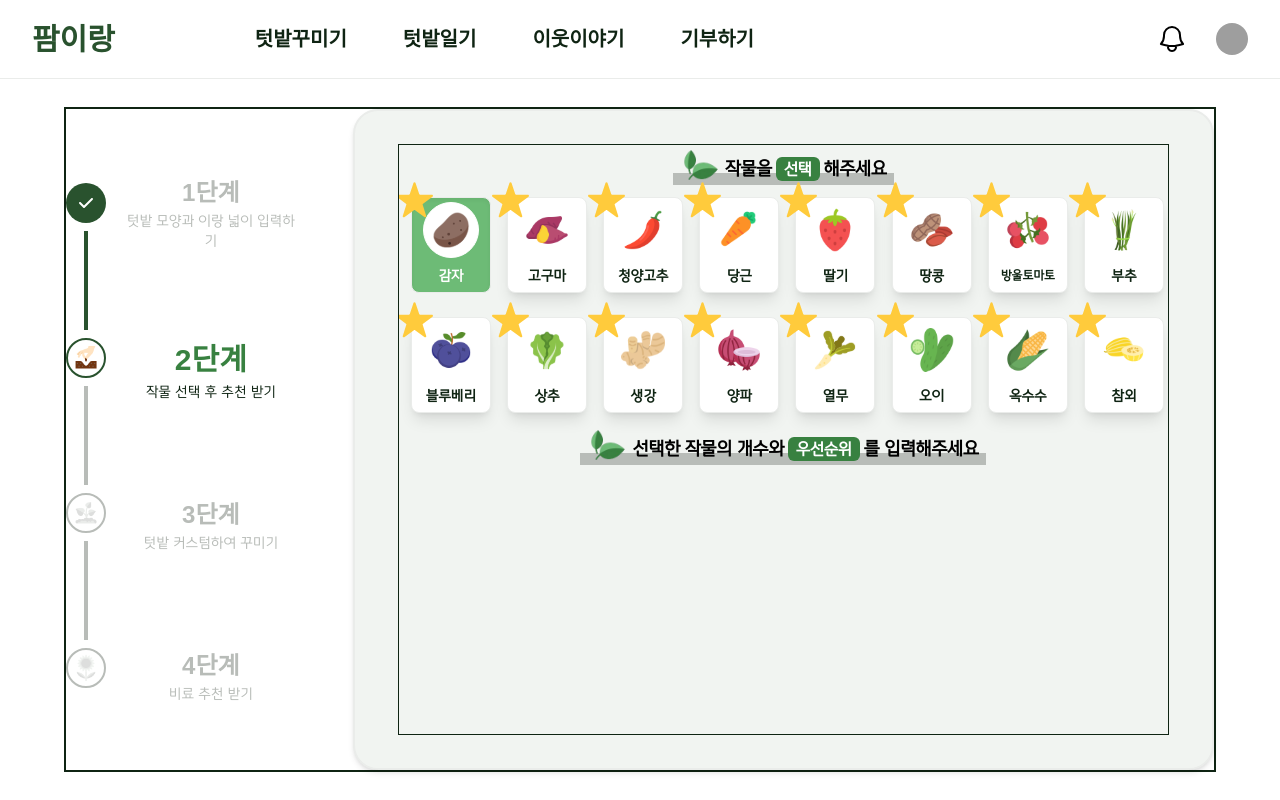
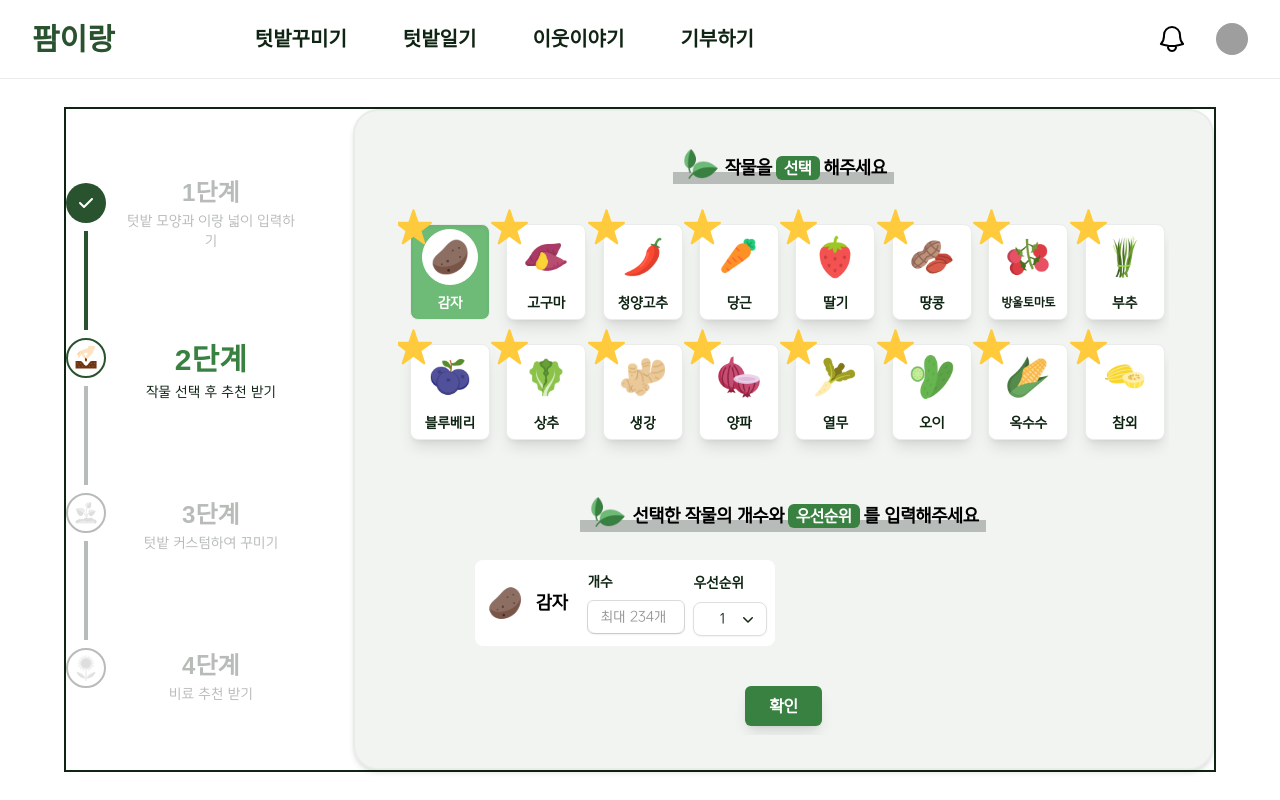
Before and after one commit to Hocheol18/Farmirang, a Next.js app in the folder frontend/: page /farm-design in a window 1280 px wide. Both pictures are taken after a click on the button "감자". Built offline with nearby package versions, Linux system fonts and the light colour scheme; grey boxes are pictures that could not be loaded; a web font is replaced by a local one.

Commit message:
[feat]: 2단계 동적 작물 input Box UI 완성

```diff
--- a/frontend/app/_components/common/Button.tsx
+++ b/frontend/app/_components/common/Button.tsx
@@ -10,7 +10,7 @@ interface Props {
 const Button = ({ text, bgStyles, textStyles, handleClick }: Props) => {
   return (
     <button
-      className={`${bgStyles} py-2 px-4 rounded-md shadow shadow-md`}
+      className={`${bgStyles} py-2 px-4 rounded-md shadow-lg`}
       onClick={handleClick}
     >
       <div className={`${textStyles} `}>{text}</div>
--- a/frontend/app/farm-design/components/step/CropsBox.tsx
+++ b/frontend/app/farm-design/components/step/CropsBox.tsx
@@ -75,9 +75,10 @@ const CropsBox = ({ id, name, isClick, isRecommend, handleClick }: Props) => {
     <div className="m-3">
       <button
         onClick={() => handleClick(id)}
-        className={`${
-          isRecommend ? "border-yellow-200" : "border-gray-200"
-        } relative w-20 h-24 px-2.5 py-1 ${clickBackColor} rounded-lg ${clickShadow} border flex-col justify-start items-center gap-1 inline-flex`}
+        className={`${isRecommend ? "border-yellow-200" : "border-gray-200"}
+          ${isClick ? `hover:bg-green-400` : `hover:bg-green-100`}
+
+        relative w-20 h-24 px-2.5 py-1 ${clickBackColor} rounded-lg ${clickShadow} border flex-col justify-start items-center gap-1 inline-flex`}
       >
         {!isRecommend && (
           <Image className="absolute  -left-4 -top-4" src={Star} alt="추천" />
--- /dev/null
+++ b/frontend/app/farm-design/components/step/second/CropsInput.tsx
@@ -0,0 +1,97 @@
+"use client";
+
+import Image, { StaticImageData } from "next/image";
+
+import Potato from "../../../../../public/icons/farms/crops-potato.svg";
+import SweetPotato from "../../../../../public/icons/farms/crops-sweet-potato.svg";
+import CheongyangChillPepper from "../../../../../public/icons/farms/crops-cheongyang-chili-pepper.svg";
+import Carrot from "../../../../../public/icons/farms/crops-carrot.svg";
+import Strawberry from "../../../../../public/icons/farms/crops-strawberry.svg";
+import Peanut from "../../../../../public/icons/farms/crops-peanut.svg";
+import CherryTomato from "../../../../../public/icons/farms/crops-cherry-tomato.svg";
+import Leek from "../../../../../public/icons/farms/crops-leek.svg";
+import Blueberry from "../../../../../public/icons/farms/crops-blueberry.svg";
+import Lettuce from "../../../../../public/icons/farms/crops-lettuce.svg";
+import Ginger from "../../../../../public/icons/farms/crops-ginger.svg";
+import Onion from "../../../../../public/icons/farms/crops-onion.svg";
+import YoungRadish from "../../../../../public/icons/farms/crops-young-radish.svg";
+import Cucumber from "../../../../../public/icons/farms/crops-cucumber.svg";
+import Corn from "../../../../../public/icons/farms/crops-corn.svg";
+import Korean from "../../../../../public/icons/farms/crops-korean-melon.svg";
+
+import { useEffect, useState } from "react";
+import Input from "@/app/_components/common/Input";
+import SelectMenu from "@/app/_components/common/SelectMenus";
+
+interface Props {
+  id: number;
+  name: string;
+}
+
+const CropsInput = ({ id, name }: Props) => {
+  const picList: StaticImageData[] = [
+    Potato,
+    SweetPotato,
+    CheongyangChillPepper,
+    Carrot,
+    Strawberry,
+    Peanut,
+    CherryTomato,
+    Leek,
+    Blueberry,
+    Lettuce,
+    Ginger,
+    Onion,
+    YoungRadish,
+    Cucumber,
+    Corn,
+    Korean,
+  ];
+
+  const priorityArr = [
+    { id: 1, name: "1" },
+    { id: 2, name: "2" },
+    { id: 3, name: "3" },
+  ];
+
+  const [priority, setPriority] = useState<number>(1);
+
+  const topcss = "flex-1 shrink-0 my-2";
+  const labelcss = "font-semibold text-black-100 text-sm";
+  const inputCSS = `text-xs w-24 rounded-lg bg-white-100 border-0 bg-transparent h-[2rem] py-1 pl-3 text-black-100 placeholder:text-gary-500 sm:text-sm sm:leading-6 shadow`;
+
+  const tmpHandleFunction = () => {};
+  return (
+    <div className="flex gap-2 items-center justify-center flex-wrap bg-white-100 rounded-lg px-2 py-1">
+      <Image className="flex-1 w-10 h-10" src={picList[id - 1]} alt={name} />
+      {/* 방울토마토는 글자가 길어.. */}
+      {id === 7 ? (
+        <div className="flex-1 text-md font-extrabold">{name}</div>
+      ) : (
+        <div className="flex-1 text-lg font-extrabold">{name}</div>
+      )}
+      <Input
+        topcss={topcss}
+        labeltext="개수"
+        labelcss={labelcss}
+        inputcss={inputCSS}
+        placeholder="최대 234개"
+        type="number"
+        value=""
+        onChange={tmpHandleFunction}
+      />
+      <div className="flex-1">
+        <SelectMenu
+          labelcss={labelcss}
+          topScript={"우선순위"}
+          items={priorityArr}
+          bordercss="border-gray-300"
+          onChange={tmpHandleFunction}
+          value={priority}
+        />
+      </div>
+    </div>
+  );
+};
+
+export default CropsInput;
--- a/frontend/app/farm-design/components/step/second/SecondFirstPage.tsx
+++ b/frontend/app/farm-design/components/step/second/SecondFirstPage.tsx
@@ -1,6 +1,8 @@
 import React, { useEffect, useState } from "react";
 import CropsBox from "../CropsBox";
 import TitleBox from "../TitleBox";
+import CropsInput from "./CropsInput";
+import Button from "@/app/_components/common/Button";
 
 interface Crops {
   id: number;
@@ -32,6 +34,9 @@ const SecondFirstPage = () => {
   // cropsList: 작물 배열
   const [cropsList, setCropsList] = useState<Crops[]>([]);
 
+  // clickedCrops: 선택한 작물 배열
+  const [clickedCrops, setClickedCrops] = useState<Crops[]>([]);
+
   // 처음 렌더링 할때 작물 배열에 넣기
   useEffect(() => {
     const initialCropsList: Crops[] = [];
@@ -58,12 +63,22 @@ const SecondFirstPage = () => {
     });
   };
 
+  // 작물 배열이 변할 때마다 선택한 작물 배열 변함
+  useEffect(() => {
+    const updatedClickedCrops = cropsList.filter((crops) => crops.isClick);
+    setClickedCrops(updatedClickedCrops);
+  }, [cropsList]);
+
+  // 임시...함수
+  const tmpHandleFunction = () => {};
+
   return (
-    <div className="overflow-y-auto w-full h-full flex flex-col items-center border border-black-100">
+    <div className="gap-10 overflow-y-auto w-full h-full flex flex-col items-center">
+      <div className="flex flex-col items-center gap-7">
         <TitleBox basicText1="작물을" basicText2="해주세요" pointText="선택" />
 
         {/* 작물 선택 */}
-      <div className="grid grid-cols-8">
+        <div className=" grid grid-cols-8">
           {cropsList.map((crops, index) => (
             <CropsBox
               key={index}
@@ -75,12 +90,34 @@ const SecondFirstPage = () => {
             />
           ))}
         </div>
-
+      </div>
+      <div className="flex flex-col items-center gap-7 w-full">
         <TitleBox
           basicText1="선택한 작물의 개수와"
           pointText="우선순위"
           basicText2="를 입력해주세요"
         />
+        {clickedCrops.length > 0 ? (
+          <div className="grid grid-cols-2 w-[80%] gap-4">
+            {clickedCrops.map((crops, index) => (
+              <CropsInput key={index} id={crops.id} name={crops.name} />
+            ))}
+          </div>
+        ) : (
+          <div className="underline decoration-green-300 text-gray-400 text-lg decoration-wavy">
+            작물을 선택해주세요!
+          </div>
+        )}
+      </div>
+
+      {clickedCrops.length > 0 ? (
+        <Button
+          text="확인"
+          bgStyles="bg-green-400 px-6 "
+          textStyles="text-white-100 font-semibold"
+          handleClick={tmpHandleFunction}
+        />
+      ) : null}
     </div>
   );
 };
```
Lines whose indentation alone changed are shown as unchanged.
